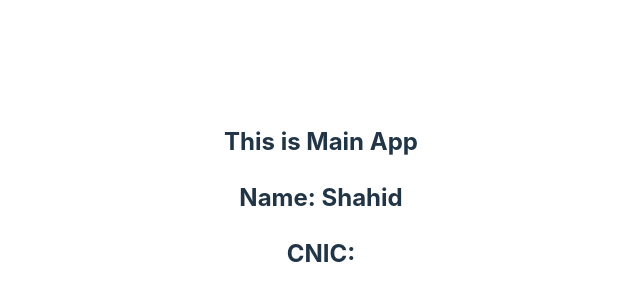
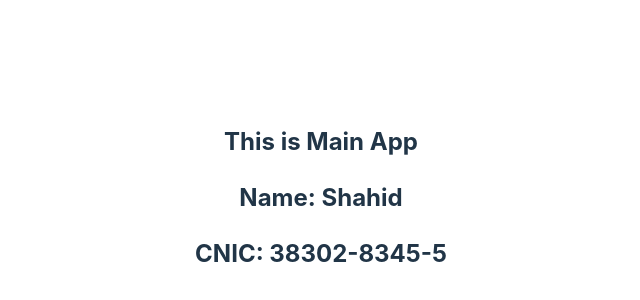
Before and after one commit to ShahidAbbasKhan/Learning-React-Js, a React (Vite) app in the folder demo/: page / in a window 1280 px wide. Shown: the part 202-502 px from the top of the page, without its empty margins (319-959 px from the left). Built offline with nearby package versions, Linux system fonts and the light colour scheme.

Commit message:
multiple  values in props

```diff
--- a/demo/src/App.jsx
+++ b/demo/src/App.jsx
@@ -3,10 +3,11 @@ import PersonalInfo from "./Info";
 
 function App() {
   const name = "Shahid";
+  const cnic = "38302-8345-5";
   return (
     <>
       <h2> This is Main App</h2>
-      <PersonalInfo name={name} />
+      <PersonalInfo name={name} cnic={cnic} />
     </>
   );
 }
--- a/demo/src/Info.jsx
+++ b/demo/src/Info.jsx
@@ -1,8 +1,9 @@
 const PersonalInfo = (props) => {
+  console.log({ props }); // will be shown whole obj
   return (
     <>
       <h2> Name: {props.name}</h2>
-      <h2> CNIC:</h2>
+      <h2> CNIC: {props.cnic}</h2>
     </>
   );
 };
```
